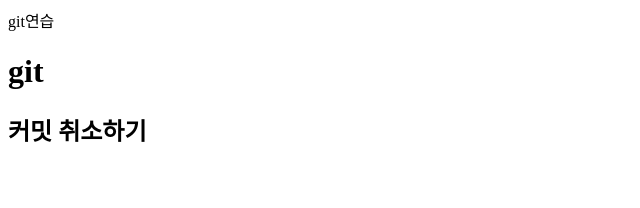
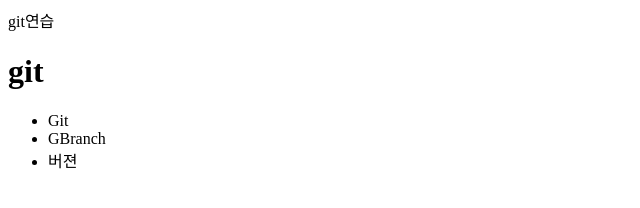
Before and after one commit to JaeHyuna/GitHub, a plain HTML site: page index.html in a window 1280 px wide. Shown: the whole page, without its empty margins (0-640 px from the left). Drawn offline with Linux system fonts and the light colour scheme.

Commit message:
버젼추가

```diff
--- a/index.html
+++ b/index.html
@@ -3,5 +3,12 @@
 <body>
 
 <h1>git</h1>
-<h2>커밋 취소하기</h2>
+<ul>
+
+	<li>Git</li>
+	<li>GBranch</li>
+	<li>버젼</li>
+</ul>
+
+
 </body></html>
```
